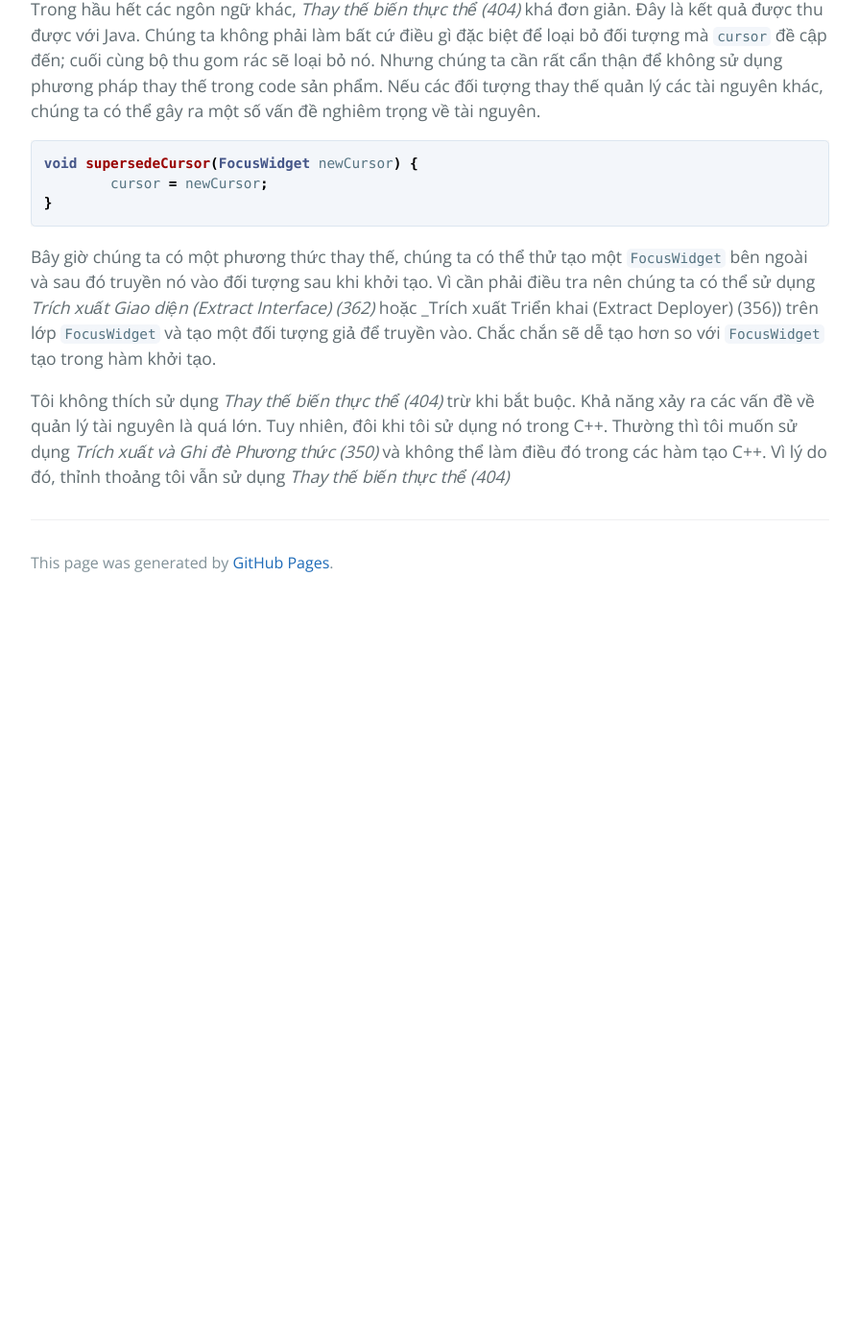
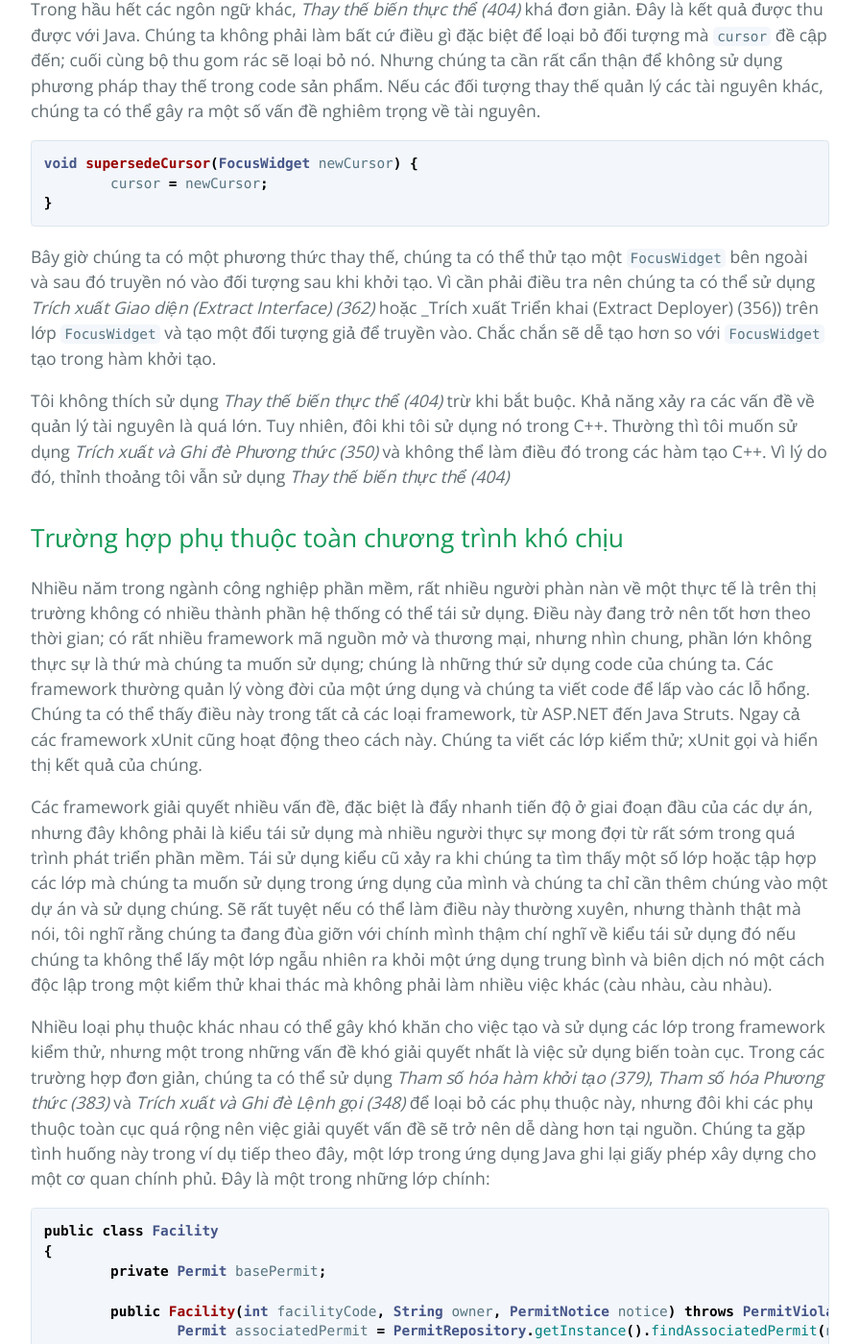
Before and after one commit to HaiBV/haibv.github.io, a Jekyll site: the page built from working-effectively-with-legacy-code/chapter-9-i-cant-get-this-class-into-a-test-harness.md, in a window 1280 px wide and 1400 px high, scrolled down 13081 px. Shown: the whole window at 96% size, without its empty margins (192-1087 px from the left). Built offline with Jekyll 4.4.1, drawn with Linux system fonts in a browser that asks for light colours; our own code applies the rules of GitHub Pages for plain Markdown files; before the commit the page ends 13711 px from its top, so only the background shows below that; some of the changed text lies outside the part shown.

Commit message:
Book - Working Efectively with Legacy Code - P2 - C9

````diff
--- a/working-effectively-with-legacy-code/chapter-9-i-cant-get-this-class-into-a-test-harness.md
+++ b/working-effectively-with-legacy-code/chapter-9-i-cant-get-this-class-into-a-test-harness.md
@@ -388,3 +388,33 @@ void supersedeCursor(FocusWidget newCursor) {
 Bây giờ chúng ta có một phương thức thay thế, chúng ta có thể thử tạo một `FocusWidget` bên ngoài và sau đó truyền nó vào đối tượng sau khi khởi tạo. Vì cần phải điều tra nên chúng ta có thể sử dụng _Trích xuất Giao diện (Extract Interface) (362)_ hoặc _Trích xuất Triển khai (Extract Deployer) (356)) trên lớp `FocusWidget` và tạo một đối tượng giả để truyền vào. Chắc chắn sẽ dễ tạo hơn so với `FocusWidget` tạo trong hàm khởi tạo.
 
 Tôi không thích sử dụng _Thay thế biến thực thể (404)_ trừ khi bắt buộc. Khả năng xảy ra các vấn đề về quản lý tài nguyên là quá lớn. Tuy nhiên, đôi khi tôi sử dụng nó trong C++. Thường thì tôi muốn sử dụng _Trích xuất và Ghi đè Phương thức (350)_ và không thể làm điều đó trong các hàm tạo C++. Vì lý do đó, thỉnh thoảng tôi vẫn sử dụng _Thay thế biến thực thể (404)_
+
+## Trường hợp phụ thuộc toàn chương trình khó chịu
+
+Nhiều năm trong ngành công nghiệp phần mềm, rất nhiều người phàn nàn về một thực tế là trên thị trường không có nhiều thành phần hệ thống có thể tái sử dụng. Điều này đang trở nên tốt hơn theo thời gian; có rất nhiều framework mã nguồn mở và thương mại, nhưng nhìn chung, phần lớn không thực sự là thứ mà chúng ta muốn sử dụng; chúng là những thứ sử dụng code của chúng ta. Các framework thường quản lý vòng đời của một ứng dụng và chúng ta viết code để lấp vào các lỗ hổng. Chúng ta có thể thấy điều này trong tất cả các loại framework, từ ASP.NET đến Java Struts. Ngay cả các framework xUnit cũng hoạt động theo cách này. Chúng ta viết các lớp kiểm thử; xUnit gọi và hiển thị kết quả của chúng.
+
+Các framework giải quyết nhiều vấn đề, đặc biệt là đẩy nhanh tiến độ ở giai đoạn đầu của các dự án, nhưng đây không phải là kiểu tái sử dụng mà nhiều người thực sự mong đợi từ rất sớm trong quá trình phát triển phần mềm. Tái sử dụng kiểu cũ xảy ra khi chúng ta tìm thấy một số lớp hoặc tập hợp các lớp mà chúng ta muốn sử dụng trong ứng dụng của mình và chúng ta chỉ cần thêm chúng vào một dự án và sử dụng chúng. Sẽ rất tuyệt nếu có thể làm điều này thường xuyên, nhưng thành thật mà nói, tôi nghĩ rằng chúng ta đang đùa giỡn với chính mình thậm chí nghĩ về kiểu tái sử dụng đó nếu chúng ta không thể lấy một lớp ngẫu nhiên ra khỏi một ứng dụng trung bình và biên dịch nó một cách độc lập trong một kiểm thử khai thác mà không phải làm nhiều việc khác (càu nhàu, càu nhàu).
+
+Nhiều loại phụ thuộc khác nhau có thể gây khó khăn cho việc tạo và sử dụng các lớp trong framework kiểm thử, nhưng một trong những vấn đề khó giải quyết nhất là việc sử dụng biến toàn cục. Trong các trường hợp đơn giản, chúng ta có thể sử dụng _Tham số hóa hàm khởi tạo (379)_, _Tham số hóa Phương thức (383)_ và _Trích xuất và Ghi đè Lệnh gọi (348)_ để loại bỏ các phụ thuộc này, nhưng đôi khi các phụ thuộc toàn cục quá rộng nên việc giải quyết vấn đề sẽ trở nên dễ dàng hơn tại nguồn. Chúng ta gặp tình huống này trong ví dụ tiếp theo đây, một lớp trong ứng dụng Java ghi lại giấy phép xây dựng cho một cơ quan chính phủ. Đây là một trong những lớp chính:
+
+```java
+public class Facility
+{
+	private Permit basePermit;
+
+	public Facility(int facilityCode, String owner, PermitNotice notice) throws PermitViolation {
+		Permit associatedPermit = PermitRepository.getInstance().findAssociatedPermit(notice);
+		if (associatedPermit.isValid() && !notice.isValid()) {
+			basePermit = associatedPermit;
+		}
+		else if (!notice.isValid()) {
+			Permit permit = new Permit(notice);
+			permit.validate();
+			basePermit = permit;
+		}
+		else
+			throw new PermitViolation(permit);
+		}
+	...
+}
+```
````
